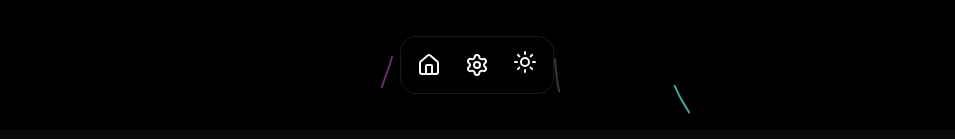
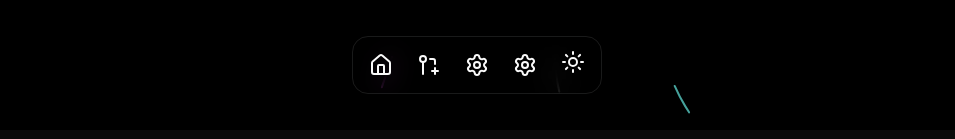
Before and after one commit to jahid-ekbal/jahid-ekbal-mallick, a Next.js app: page / in a window 1280 px wide. Shown: the part 682-821 px from the top of the page, without its empty margins (163-1118 px from the left). Built offline with nearby package versions, Linux system fonts and the light colour scheme.

Commit message:
Add PR icon to NavDock and Edge launch config
Import and render GitPullRequestCreateIcon in NavDock for a new dock item. Add VS Code Edge launch configurations (.vscode/launch.json) for launching and attaching DevTools. Also add @react-icons/all-files to package.json as a new dependency.

```diff
--- a/package.json
+++ b/package.json
@@ -17,6 +17,7 @@
     "@prisma/client": "^7.3.0",
     "@radix-ui/react-dialog": "^1.1.15",
     "@radix-ui/react-slot": "^1.2.4",
+    "@react-icons/all-files": "^4.1.0",
     "class-variance-authority": "^0.7.1",
     "clsx": "^2.1.1",
     "date-fns": "^4.1.0",
--- a/src/components/NavDock.tsx
+++ b/src/components/NavDock.tsx
@@ -1,13 +1,19 @@
-import { HomeIcon, SettingsIcon } from "lucide-react";
+import { GitPullRequestCreateIcon, HomeIcon, SettingsIcon } from "lucide-react";
+
 import { AnimatedThemeToggler } from "./shadcnui/animated-theme-toggler";
 import { Dock, DockIcon } from "./shadcnui/dock";
-
 const NavDock = () => {
   return (
     <div className="fixed bottom-6 left-1/2 z-50 -translate-x-1/2">
       <Dock>
         <DockIcon>
           <HomeIcon />
+        </DockIcon>
+        <DockIcon>
+          <GitPullRequestCreateIcon />
+        </DockIcon>
+        <DockIcon>
+          <SettingsIcon />
         </DockIcon>
         <DockIcon>
           <SettingsIcon />
```
Also changed, not shown: 1 other file (tests, documents, lock files or other folders).
